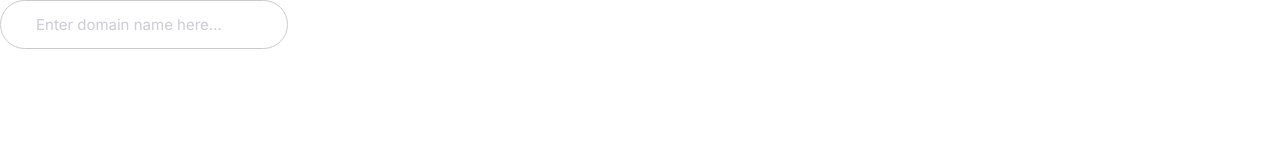
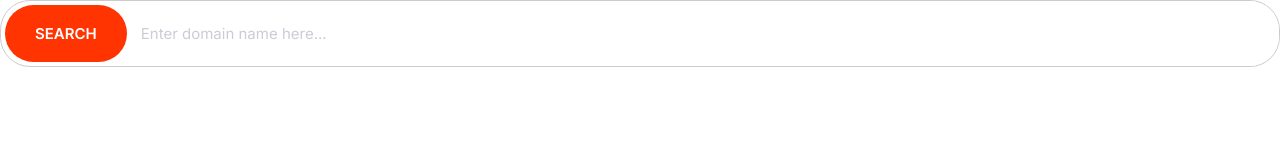
Before and after one commit to seongbaelee/seongbacon, a plain HTML site: page index.html in a window 1280 px wide. Drawn offline with Linux system fonts and the light colour scheme.

Commit message:
Build input groups component.

```diff
--- a/css/styles.css
+++ b/css/styles.css
@@ -4,6 +4,8 @@
   --color-accent: #ff3400;
   --color-headings: #1b0760;
   --color-body: #918ca4;
+  --color-border: #ccc;
+  --border-radius: 30px;
 }
 
 *,
@@ -244,8 +246,8 @@ a {
 /* Inputs */
 
 .input {
-  border-radius: 30px;
-  border: 1px solid #ccc;
+  border-radius: var(--border-radius);
+  border: 1px solid var(--color-border);
   color: var(--color-headings);
   font-size: 2rem;
   outline: 0;
@@ -256,6 +258,22 @@ a {
   color: #cdcbd7;
 }
 
+.input-group {
+  border: 1px solid var(--color-border);
+  border-radius: var(--border-radius);
+  display: flex;
+}
+
+.input-group .input {
+  border: 0;
+  flex-grow: 1;
+  padding: 1.5rem 1rem;
+}
+
+.input-group .btn {
+  margin: 4px;
+}
+
 @media screen and (min-width: 1024px) {
   .input {
     font-size: 1.5rem;
--- a/index.html
+++ b/index.html
@@ -15,6 +15,13 @@
     <link rel="stylesheet" href="css/styles.css" />
   </head>
   <body>
-    <input type="text" class="input" placeholder="Enter domain name here..." />
+    <div class="input-group">
+      <button class="btn btn--accent">Search</button>
+      <input
+        type="text"
+        class="input"
+        placeholder="Enter domain name here..."
+      />
+    </div>
   </body>
 </html>
```
Also changed, not shown: components/inputgroups.html (added, +4 -0 lines).
